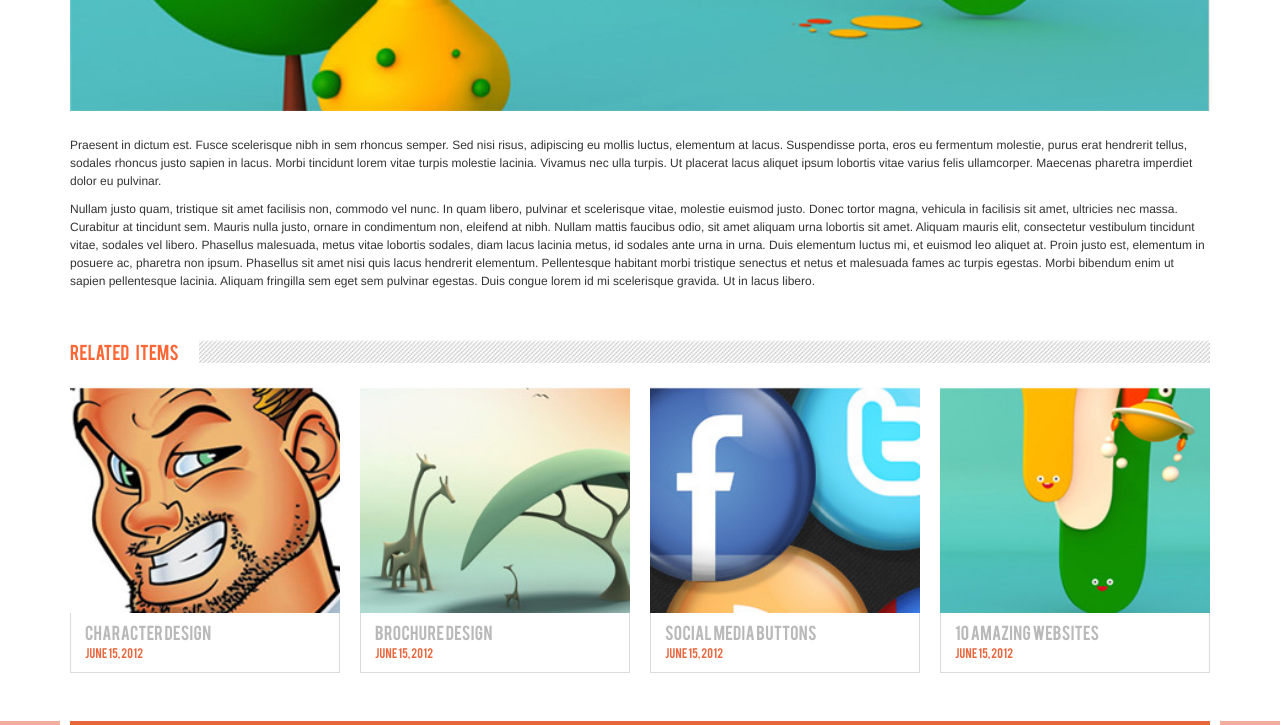
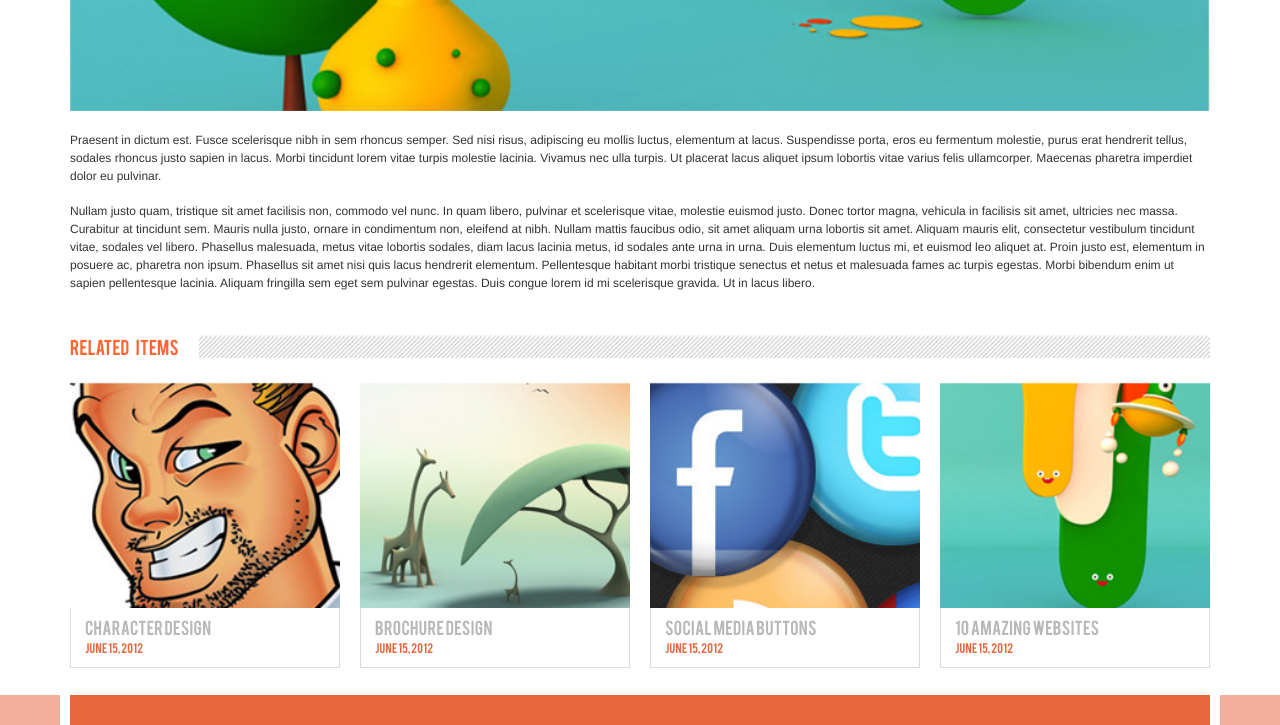
Before and after one commit to Sasha15/jetro, a plain HTML site: page portfolio_item.html in a window 1280 px wide. Shown: the part 540-1265 px from the top of the page. Drawn offline with nearby package versions, Linux system fonts and the light colour scheme.

Commit message:
pixel perfect

```diff
--- a/css/style.css
+++ b/css/style.css
@@ -855,11 +855,15 @@ textarea:-ms-input-placeholder {
 /*PORTFOLIO ITEM*/
 .jet-portfolio-post img{
 	width: 100%;
-	margin-bottom: 25px;
+	margin-bottom: 20px;
 }
 .jet-portfolio-post p{
 	font: 12px/1.5 Helvetica, Arial, sans-serif;
+	margin-bottom: 17px;
 }
 .jet-portfolio-post p+p{
-	margin-bottom: 50px;
+	margin-bottom: 43px;
 }
+.jet-padding{
+	padding-bottom: 27px;
+}
--- a/portfolio_item.html
+++ b/portfolio_item.html
@@ -56,7 +56,7 @@
 	</div>
 </section>
 
-<section class="jet-works">
+<section class="jet-works jet-padding">
 	<div class="container">
 		<h2><span>Related  Items</span></h2>
 
```
